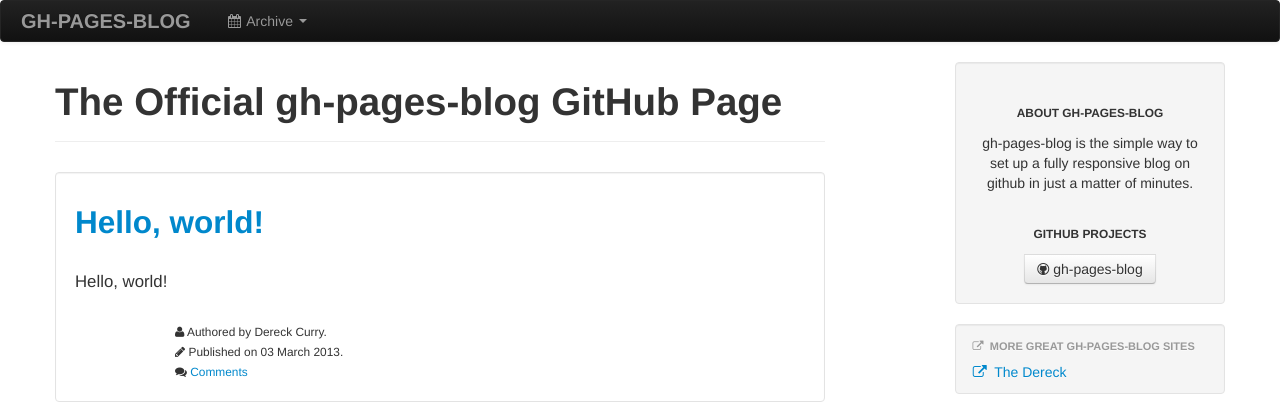
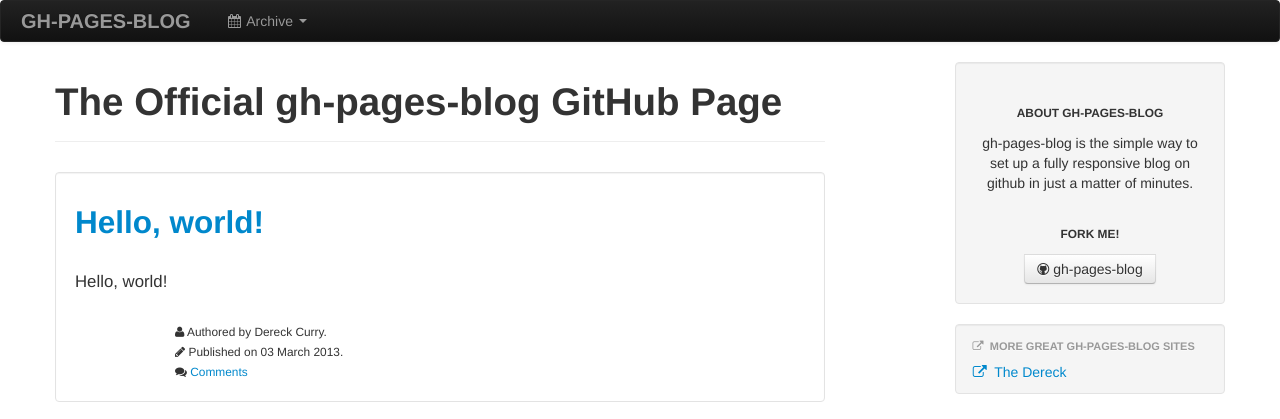
Before and after one commit to thedereck/gh-pages-blog, a Jekyll site: the page built from index.html, in a window 1280 px wide. Shown: the top 419 px of the page. Built offline with Jekyll 4.4.1, drawn with Linux system fonts in a browser that asks for light colours; the list of posts is cut into pages by our own code; comment, search, counter and statistics services are not loaded.

Commit message:
Renaming GitHub projects

```diff
--- a/_config.yml
+++ b/_config.yml
@@ -334,7 +334,7 @@
 #     name : gh-pages-blog
 #     url : https://github.com/thedereck/gh-pages-blog
 github_projects :
-  header : GitHub Projects
+  header : Fork Me!
   projects :
   - project :
     name : gh-pages-blog
```
